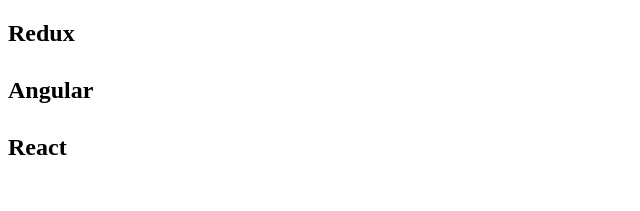
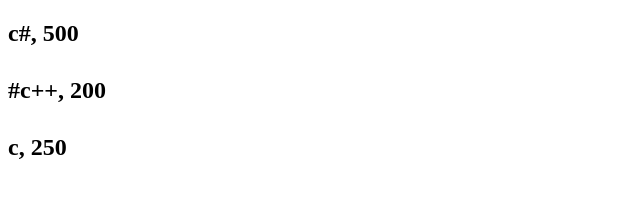
Before and after one commit to manikanta-annavarapu/6_Angular, an Angular app in the folder Day2_Angular_Intro/firstcliapp/: page / in a window 1280 px wide. Shown: the top 211 px of the page, without its empty margins (0-640 px from the left). Built offline with nearby package versions, Linux system fonts and the light colour scheme.

Commit message:
data interpolation

```diff
--- a/Day2_Angular_Intro/firstcliapp/src/app/app.component.html
+++ b/Day2_Angular_Intro/firstcliapp/src/app/app.component.html
@@ -1,6 +1,6 @@
 
 
 <!-- <h1> Hello Angular</h1> -->
-<course courseName="Redux"></course>
-<course courseName="Angular"></course>
-<course name="Typescript"></course>
+<course courseName="{{course1}}" price=500></course>
+<course courseName="{{course2}}" price=200></course>
+<course courseName="{{course3}}" price=250 ></course>
--- a/Day2_Angular_Intro/firstcliapp/src/app/app.component.ts
+++ b/Day2_Angular_Intro/firstcliapp/src/app/app.component.ts
@@ -7,4 +7,7 @@
 })
 export class AppComponent {
   title = 'firstcliapp';
+  course1:string="c#";
+  course2:string="#c++";
+  course3:string="c";
 }
--- a/Day2_Angular_Intro/firstcliapp/src/app/course.component.ts
+++ b/Day2_Angular_Intro/firstcliapp/src/app/course.component.ts
@@ -2,9 +2,10 @@
 
 @Component({
     selector: 'course',
-    template: '<h2>{{name}}<h2>'
+    template: '<h2>{{name}}, {{price}}<h2>'
 })
 
 export class CourseComponent{
    @Input('courseName') name: string ="React" //here coursename is alias name from 'name' variable
+   @Input('price') price:number = 20000;
 }
```
